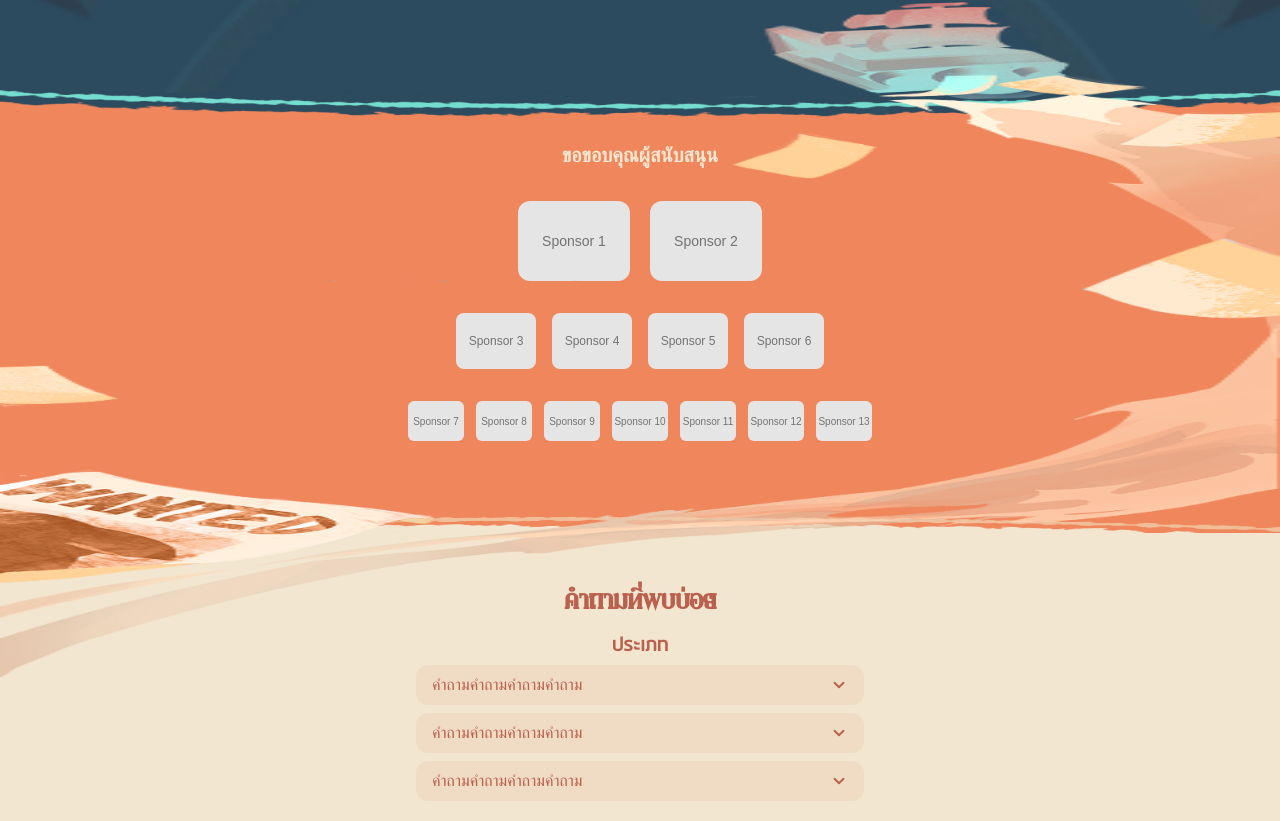
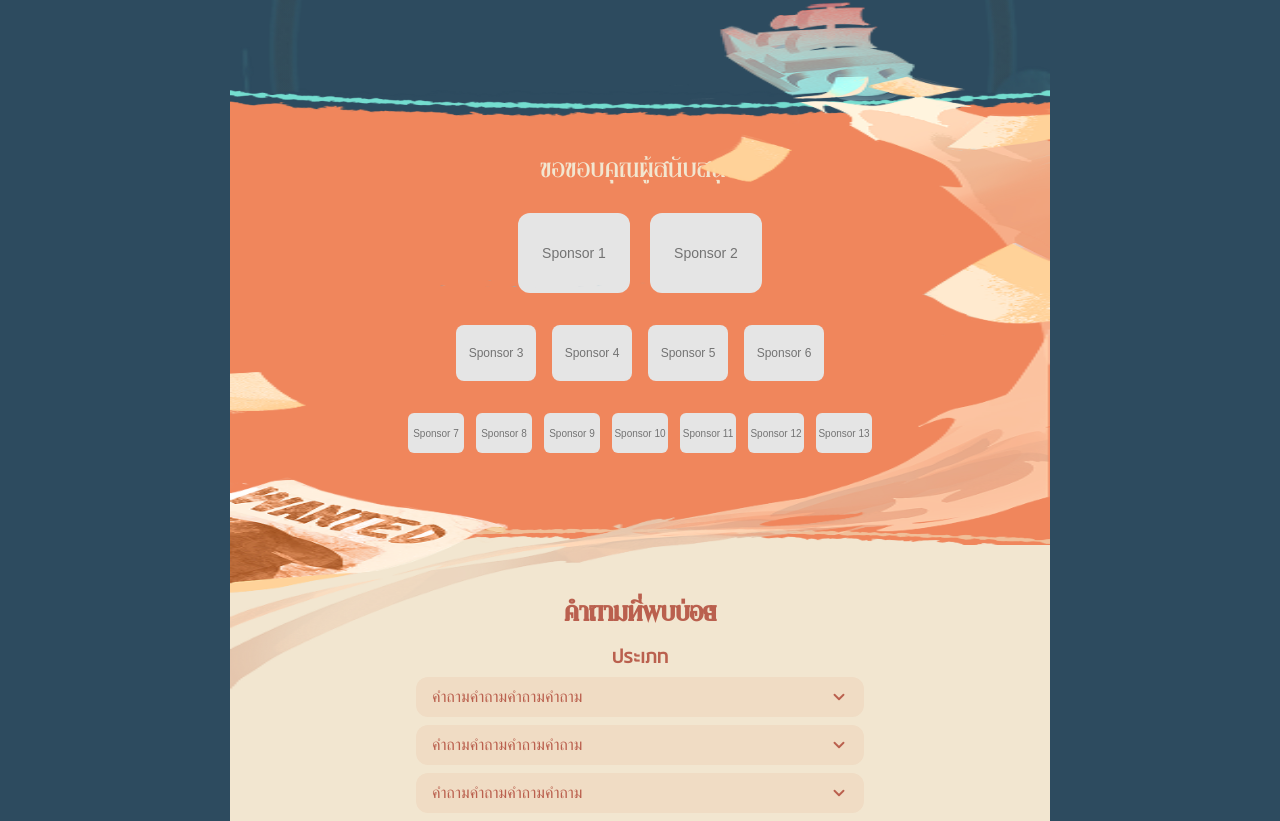
Before and after one commit to IT-Vishnu24th/vishnu24th-website, a Next.js app: page / in a window 1280 px wide. Shown: the part 819-1640 px from the top of the page. Built offline with nearby package versions, Linux system fonts and the light colour scheme; no server answers.

Commit message:
style : add max width

```diff
--- a/src/app/globals.css
+++ b/src/app/globals.css
@@ -24,7 +24,7 @@
   --color-status-yellow: #ebc040;
   --color-white: #ffffff;
 
-  --background: var(--color-brownie-dark);
+  --background: var(--color-midnight-light);
   --foreground: var(--color-cream);
 }
 
@@ -83,7 +83,7 @@
   --font-mono: var(--font-geist-mono);
   --font-fc-quantum: var(--font-fc-quantum);
   --font-sov-yeehor: var(--font-sov-yeehor);
-  --font-fragment-glare: var(--font-fragment-glare);
+  --font-ppfragment-glare: var(--font-ppfragment-glare);
   --font-arthemis: var(--font-arthemis);
 }
 
--- a/src/app/layout.tsx
+++ b/src/app/layout.tsx
@@ -28,7 +28,7 @@ const sovYeeHor = localFont({
   display: "swap",
 })
 
-const fragmentGlare = localFont({
+const ppFragmentGlare = localFont({
   src: [
     {
       path: "../fonts/PPFragment/PPFragment-GlareLight.otf",
@@ -61,7 +61,7 @@ const fragmentGlare = localFont({
       style: "italic",
     },
   ],
-  variable: "--font-fragment-glare",
+  variable: "--font-ppfragment-glare",
   display: "swap",
 })
 
@@ -98,15 +98,18 @@ export default async function RootLayout({
   children: React.ReactNode
 }>) {
   const user = await getAuthUser()
+
   return (
     <html
       lang="en"
-      className={`${geistSans.variable} ${geistMono.variable} ${fcQuantum.variable} ${sovYeeHor.variable} ${fragmentGlare.variable} ${arthemis.variable} h-full antialiased`}
+      className={`${geistSans.variable} ${geistMono.variable} ${fcQuantum.variable} ${sovYeeHor.variable} ${ppFragmentGlare.variable} ${arthemis.variable} h-full antialiased`}
     >
       <body>
         <AuthProvider initialUser={user}>
           <Modal />
-          {children}
+          <main className="relative mx-auto min-h-screen w-full max-w-[820px] bg-background">
+            {children}
+          </main>
         </AuthProvider>
       </body>
     </html>
--- a/src/app/page.tsx
+++ b/src/app/page.tsx
@@ -21,7 +21,7 @@ export default function HomePage() {
       </div>
 
       {/* ตึกซ้าย-ขวา + เฟืองมุมบน วางทับด้านหน้า */}
-      <div className="absolute inset-0 z-10 pointer-events-none">
+      <div className="absolute inset-0 z-10 ">
         <Image
           src="/landingpage/art-foreground.png"
           alt=""
--- a/src/features/landing-page/components/SponsorFooterForHome.tsx
+++ b/src/features/landing-page/components/SponsorFooterForHome.tsx
@@ -16,7 +16,7 @@ export default function Footer() {
   return (
     <footer className="w-full pt-10 pb-60 bg-[#F0865C]">
       <div className="max-w-6xl mx-auto px-3">
-        <h2 className="text-center text-xl font-semibold mb-8">ขอขอบคุณผู้สนับสนุน</h2>
+        <h2 className="text-center text-4xl font-sov-yeehor mb-8">ขอขอบคุณผู้สนับสนุน</h2>
 
         {/* BIG */}
         <div className="flex justify-center gap-5 mb-8">
```
